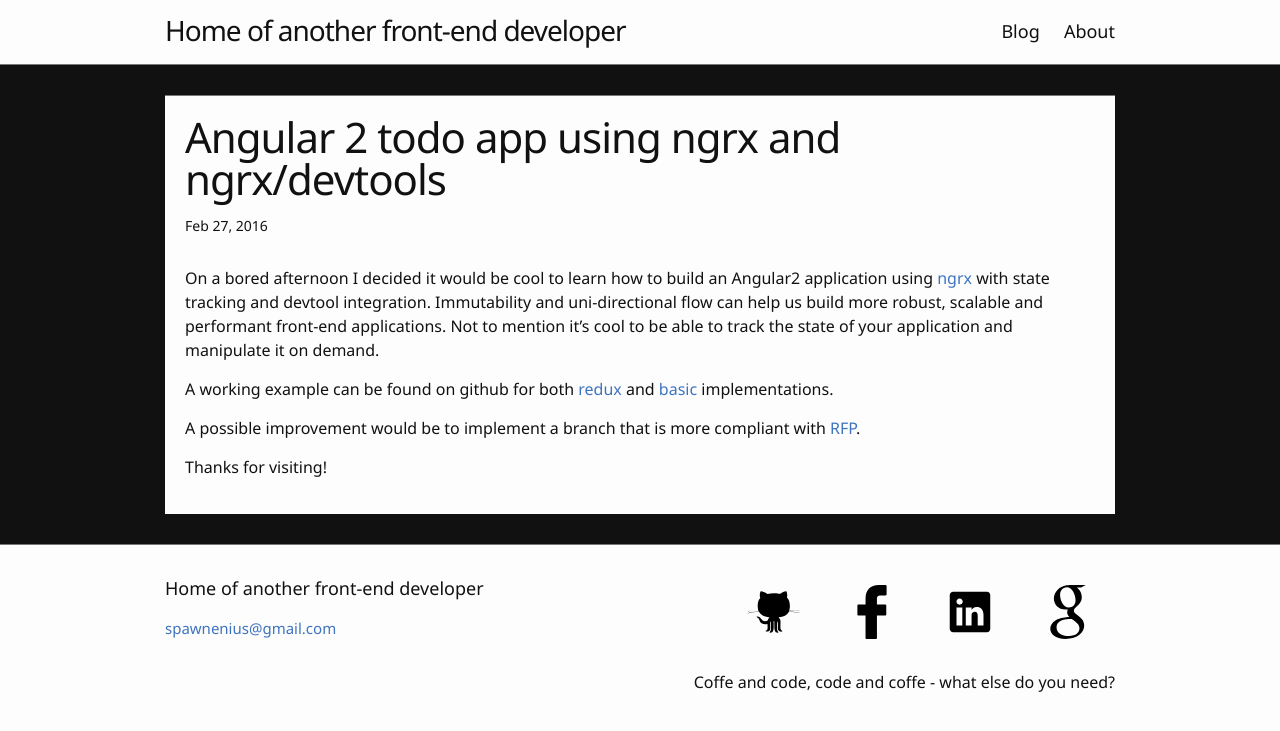
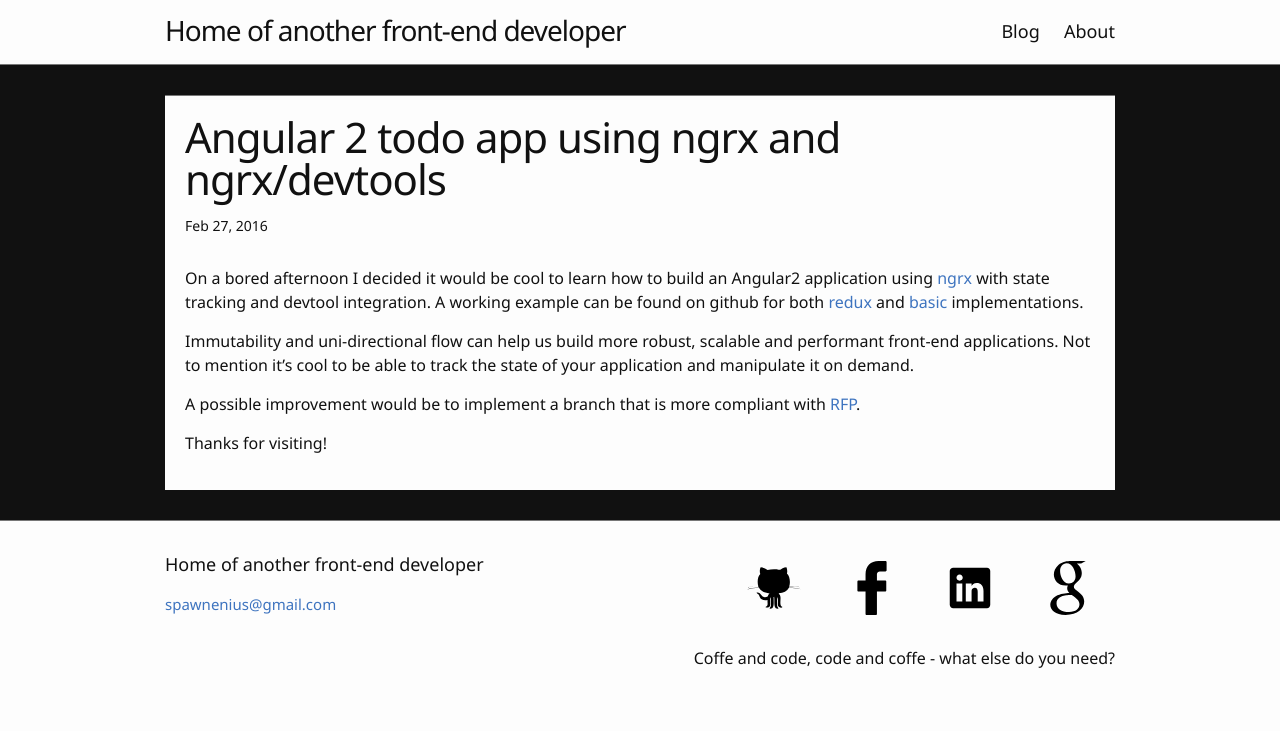
Before and after one commit to denissb/denissb.github.io, a Jekyll site: the page built from _posts/2016-04-09-angular2-todo-with-ngrx.markdown, in a window 1280 px wide. Shown: the top 731 px of the page. Built offline with Jekyll 4.4.1, drawn with Linux system fonts in a browser that asks for light colours.

Commit message:
Changed text to be more human readable...

```diff
--- a/_posts/2016-04-09-angular2-todo-with-ngrx.markdown
+++ b/_posts/2016-04-09-angular2-todo-with-ngrx.markdown
@@ -5,9 +5,9 @@ date:   2016-02-27 1:52:37 +0100
 categories: angular2 todo javascript apps ngrx ngrx/store ngrx/devtools
 ---
 
-On a bored afternoon I decided it would be cool to learn how to build an Angular2 application using [ngrx](https://github.com/ngrx) with state tracking and devtool integration. Immutability and uni-directional flow can help us build more robust, scalable and performant front-end applications. Not to mention it's cool to be able to track the state of your application and manipulate it on demand.
+On a bored afternoon I decided it would be cool to learn how to build an Angular2 application using [ngrx](https://github.com/ngrx) with state tracking and devtool integration. A working example can be found on github for both [redux](https://github.com/spawnius/angular2-todo/tree/redux) and [basic](https://github.com/spawnius/angular2-todo) implementations.
 
-A working example can be found on github for both [redux](https://github.com/spawnius/angular2-todo/tree/redux) and [basic](https://github.com/spawnius/angular2-todo) implementations.
+Immutability and uni-directional flow can help us build more robust, scalable and performant front-end applications. Not to mention it's cool to be able to track the state of your application and manipulate it on demand.
 
 A possible improvement would be to implement a branch that is more compliant with [RFP](https://en.wikipedia.org/wiki/Functional_reactive_programming).
 
```
